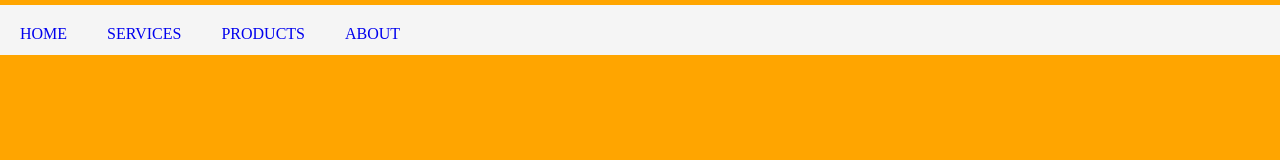
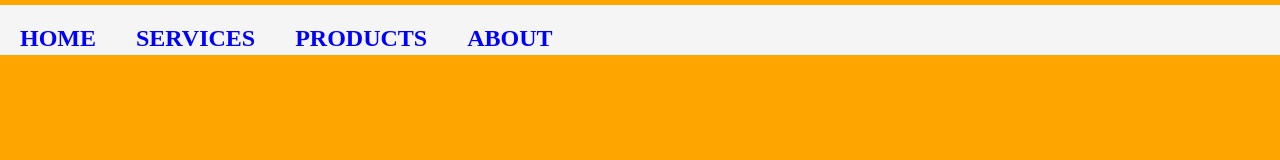
Before and after one commit to JOSEPHONYANGO/class-practice, a plain HTML site: page index.html in a window 1280 px wide. Drawn offline with Linux system fonts and the light colour scheme.

Commit message:
st:changes to header

```diff
--- a/style.css
+++ b/style.css
@@ -23,4 +23,7 @@ li{
 }
 a{
     text-decoration: none;
+    color: blue;
+    font-weight: bold;
+    font-size: 24px;
 }
```
